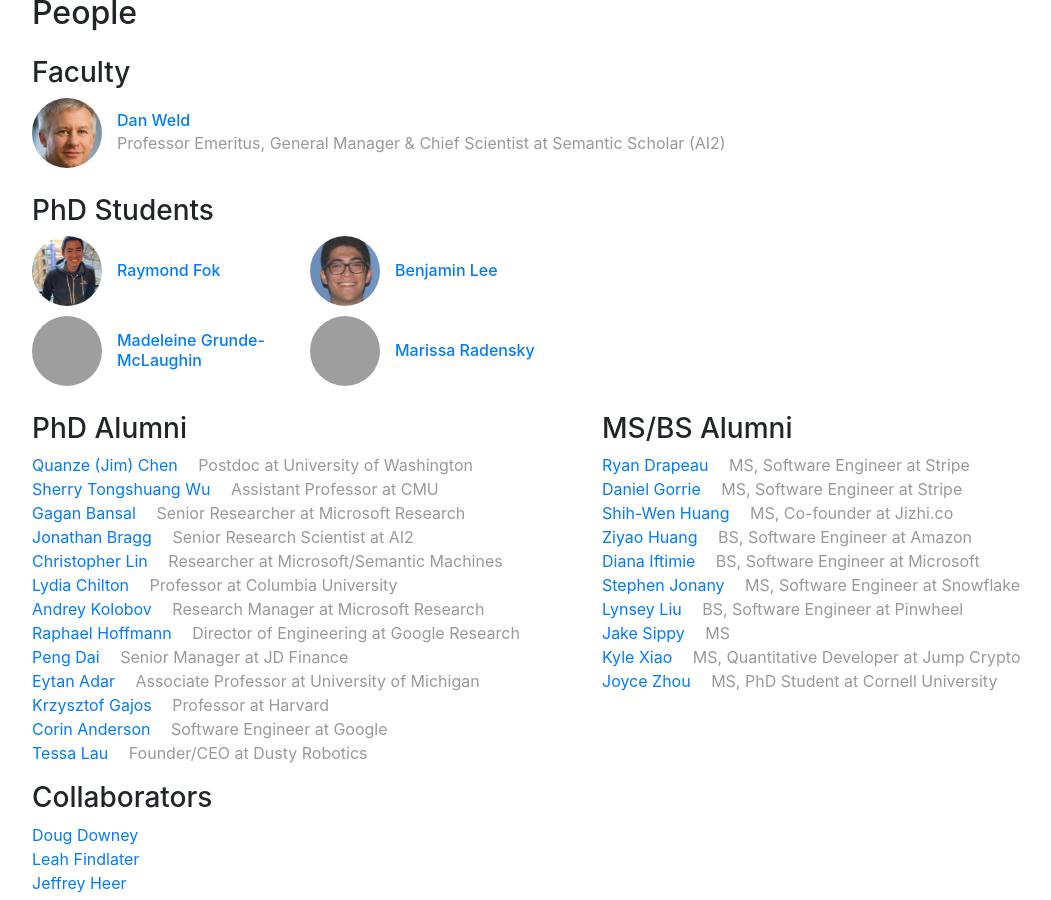
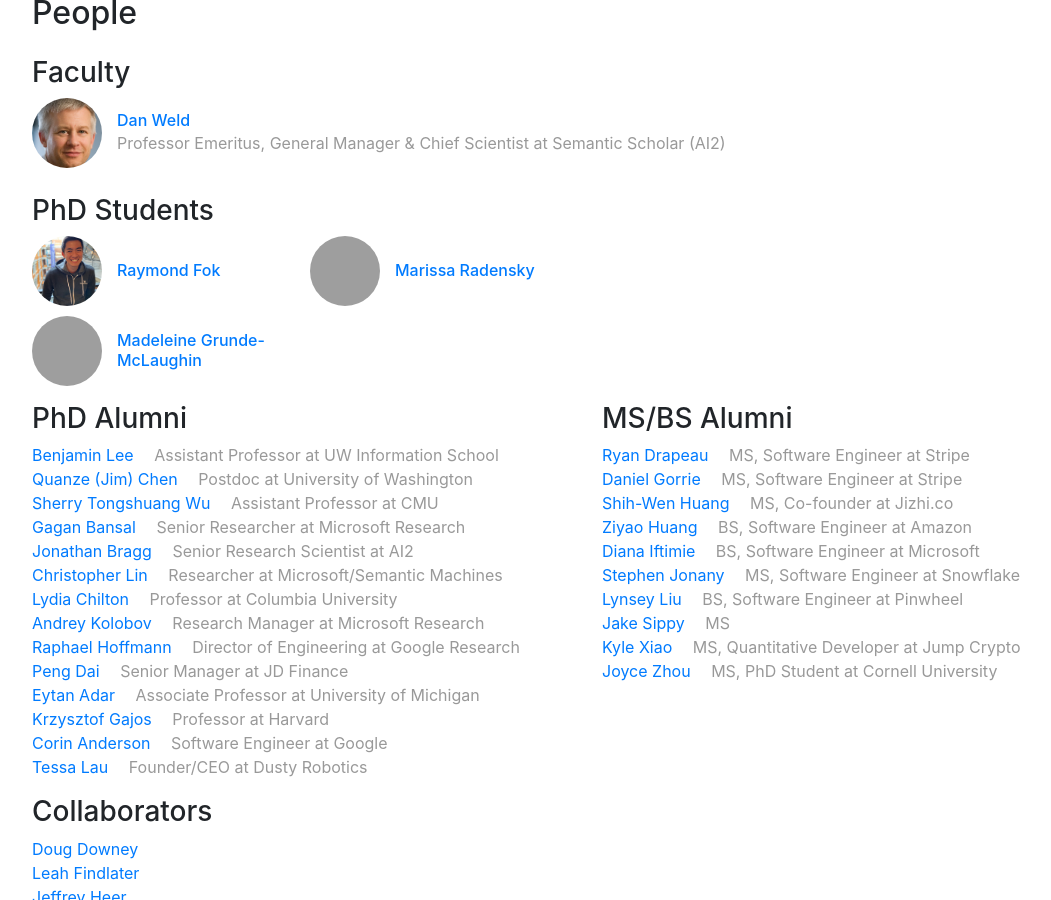
Before and after one commit to uw-hai/uw-hai.github.io, a Jekyll site: the page built from index.html, in a window 1280 px wide and 900 px high, scrolled down 465 px, cut to the strip 0-900 px from the top of the window. Shown: the whole strip, without its empty margins (53-1104 px from the left). Built offline with Jekyll 4.4.1, drawn with Linux system fonts in a browser that asks for light colours; grey boxes are pictures that could not be loaded.

Commit message:
update people

```diff
--- a/_data/people.yml
+++ b/_data/people.yml
@@ -29,12 +29,6 @@ mgrunde:
     image: "https://madeleinegrunde.github.io/images/profile.JPG"
     webpage: "https://madeleinegrunde.github.io/"
 
-lee:
-    display_name: "Benjamin Lee"
-    role: grad
-    image: /img/people/lee.png
-    webpage: "https://www.bcglee.com"
-
 radensky:
     display_name: "Marissa Radensky"
     role: grad
@@ -47,10 +41,17 @@ radensky:
 
 # Alums
 # The order is: PhD/postdoc by year; MS by year; BS by year
+lee:
+    display_name: "Benjamin Lee"
+    role: alum # 2023
+    image: /img/people/lee.png
+    webpage: "https://www.bcglee.com"
+    bio: "Assistant Professor at UW Information School"
+
 cqz:
     display_name: "Quanze (Jim) Chen"
     github: jabbany
-    role: alum #2023
+    role: alum # 2023
     image: /img/people/cqz.png
     webpage: "https://homes.cs.washington.edu/~cqz/"
     bio: "Postdoc at University of Washington"
```
